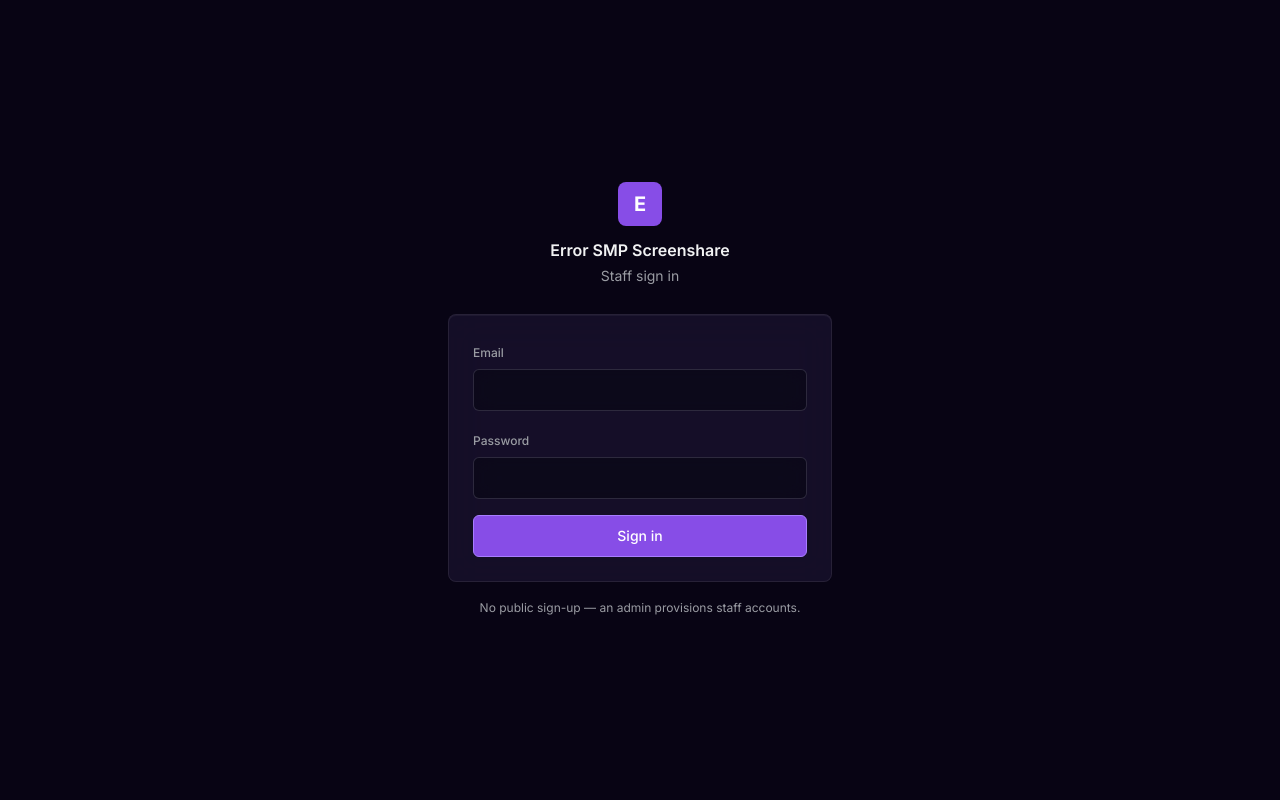
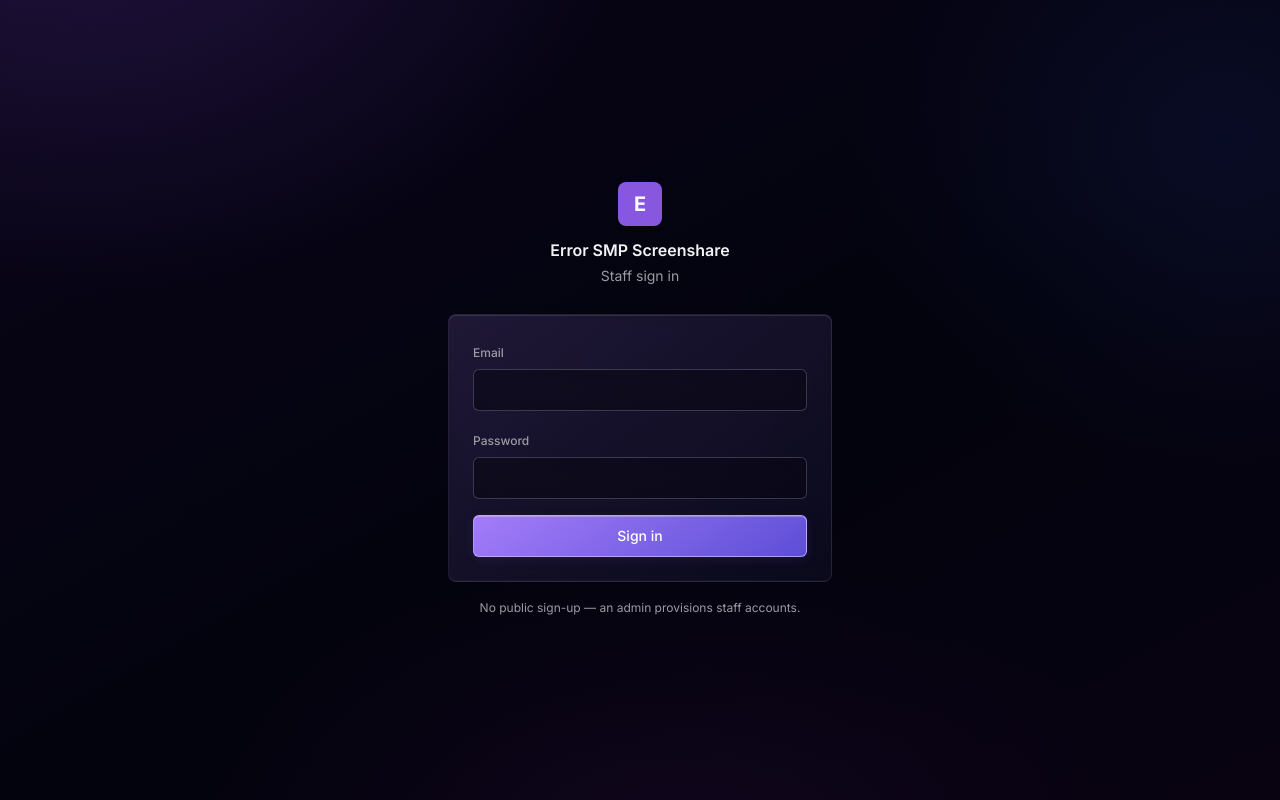
Before and after one commit to NotSkrib/error-pc-check, a React (Vite) app in the folder panel/: page /login in a window 1280 px wide. Built offline with nearby package versions, Linux system fonts and the light colour scheme; no server answers.

Commit message:
style(panel): refine purple liquid glass surfaces

```diff
--- a/panel/src/index.css
+++ b/panel/src/index.css
@@ -10,15 +10,15 @@
   text-rendering: optimizeLegibility;
   --surface: oklch(18% 0.034 295);
   --surface-raised: oklch(21% 0.04 295);
-  --surface-glass: oklch(21% 0.05 295 / 0.76);
-  --surface-glass-strong: oklch(17% 0.04 295 / 0.88);
-  --line: oklch(76% 0.04 295 / 0.13);
-  --line-strong: oklch(76% 0.04 295 / 0.2);
+  --surface-glass: oklch(24% 0.055 296 / 0.62);
+  --surface-glass-strong: oklch(16% 0.045 296 / 0.76);
+  --line: oklch(86% 0.045 296 / 0.15);
+  --line-strong: oklch(86% 0.045 296 / 0.24);
   --text: #f1f2f3;
   --muted: #a3a6ab;
   --quiet: #81858c;
-  --accent: oklch(69% 0.19 296);
-  --accent-strong: oklch(57% 0.22 296);
+  --accent: oklch(73% 0.17 296);
+  --accent-strong: oklch(58% 0.2 296);
 }
 
 html,
@@ -29,7 +29,13 @@ body,
 
 body {
   margin: 0;
-  background: oklch(12.5% 0.04 295);
+  background-color: oklch(11% 0.035 295);
+  background-image:
+    radial-gradient(ellipse 48rem 36rem at 8% -12%, oklch(43% 0.16 296 / 0.27), transparent 68%),
+    radial-gradient(ellipse 34rem 30rem at 96% 18%, oklch(36% 0.14 270 / 0.2), transparent 70%),
+    radial-gradient(ellipse 42rem 26rem at 52% 106%, oklch(32% 0.13 315 / 0.17), transparent 72%),
+    linear-gradient(150deg, oklch(14% 0.045 296), oklch(10% 0.03 278) 58%, oklch(12% 0.04 305));
+  background-attachment: fixed;
   color: var(--text);
   -webkit-font-smoothing: antialiased;
 }
@@ -44,46 +50,47 @@ body {
 }
 
 :is(a, button, [role="button"], input, select, textarea, [tabindex]):focus-visible {
-  outline: 2px solid #ff777b;
+  outline: 2px solid oklch(82% 0.14 296);
   outline-offset: 2px;
 }
 
 @layer components {
   .glass,
   .glass-clear {
-    border: 1px solid oklch(90% 0.035 295 / 0.16);
-    background: linear-gradient(145deg, oklch(35% 0.07 295 / 0.42), oklch(18% 0.04 295 / 0.78) 55%);
-    box-shadow: inset 0 1px 0 oklch(100% 0 0 / 0.09), 0 18px 46px oklch(8% 0.025 295 / 0.2);
-    -webkit-backdrop-filter: blur(22px) saturate(145%);
-    backdrop-filter: blur(22px) saturate(145%);
+    border: 1px solid oklch(92% 0.035 296 / 0.2);
+    background: linear-gradient(148deg, oklch(46% 0.1 296 / 0.32), oklch(24% 0.055 296 / 0.58) 42%, oklch(15% 0.035 280 / 0.78));
+    box-shadow: inset 0 1px 0 oklch(100% 0 0 / 0.14), inset 0 -1px 0 oklch(80% 0.06 296 / 0.05), 0 8px 24px oklch(6% 0.03 285 / 0.2);
+    -webkit-backdrop-filter: blur(28px) saturate(165%);
+    backdrop-filter: blur(28px) saturate(165%);
   }
 
   .glass-clear {
-    border-color: oklch(90% 0.035 295 / 0.1);
-    background: linear-gradient(145deg, oklch(35% 0.07 295 / 0.2), oklch(18% 0.04 295 / 0.56) 55%);
+    border-color: oklch(90% 0.035 296 / 0.13);
+    background: linear-gradient(148deg, oklch(44% 0.09 296 / 0.2), oklch(18% 0.04 296 / 0.48) 58%);
   }
 
   .glass-tint {
-    border: 1px solid oklch(78% 0.13 296 / 0.28);
-    background: oklch(58% 0.16 296 / 0.13);
-    -webkit-backdrop-filter: blur(16px) saturate(140%);
-    backdrop-filter: blur(16px) saturate(140%);
+    border: 1px solid oklch(82% 0.13 296 / 0.36);
+    background: linear-gradient(135deg, oklch(63% 0.16 296 / 0.2), oklch(39% 0.13 280 / 0.12));
+    box-shadow: inset 0 1px 0 oklch(100% 0 0 / 0.1);
+    -webkit-backdrop-filter: blur(20px) saturate(155%);
+    backdrop-filter: blur(20px) saturate(155%);
   }
 
   .card {
     @apply overflow-hidden rounded-lg border border-ink-line;
-    background: var(--surface-glass);
-    box-shadow: inset 0 1px 0 oklch(100% 0 0 / 0.045);
-    -webkit-backdrop-filter: blur(18px) saturate(135%);
-    backdrop-filter: blur(18px) saturate(135%);
+    background: linear-gradient(145deg, oklch(29% 0.065 296 / 0.66), oklch(17% 0.04 283 / 0.74));
+    box-shadow: inset 0 1px 0 oklch(100% 0 0 / 0.11), inset 0 -1px 0 oklch(80% 0.07 296 / 0.045);
+    -webkit-backdrop-filter: blur(24px) saturate(155%);
+    backdrop-filter: blur(24px) saturate(155%);
   }
 
   .app-header {
-    border-color: oklch(90% 0.035 295 / 0.12);
+    border-color: oklch(90% 0.035 296 / 0.16);
     background: var(--surface-glass-strong);
-    box-shadow: 0 8px 28px oklch(7% 0.025 295 / 0.16);
-    -webkit-backdrop-filter: blur(24px) saturate(150%);
-    backdrop-filter: blur(24px) saturate(150%);
+    box-shadow: inset 0 -1px 0 oklch(100% 0 0 / 0.055);
+    -webkit-backdrop-filter: blur(30px) saturate(165%);
+    backdrop-filter: blur(30px) saturate(165%);
   }
 
   .client-error-table thead {
@@ -120,20 +127,22 @@ body {
 
   .input:focus {
     border-color: var(--accent);
-    box-shadow: 0 0 0 3px rgba(229, 72, 77, 0.16);
+    background: oklch(20% 0.05 296 / 0.78);
+    box-shadow: 0 0 0 3px oklch(69% 0.19 296 / 0.2), inset 0 1px 0 oklch(100% 0 0 / 0.07);
   }
 
   .btn {
     @apply inline-flex select-none items-center justify-center gap-2 rounded-md border px-3 py-2 text-sm font-medium text-fg transition-colors disabled:pointer-events-none disabled:opacity-45;
     border-color: var(--line-strong);
-    background: oklch(28% 0.04 295 / 0.62);
-    -webkit-backdrop-filter: blur(12px);
-    backdrop-filter: blur(12px);
+    background: linear-gradient(145deg, oklch(37% 0.055 296 / 0.64), oklch(23% 0.04 282 / 0.72));
+    box-shadow: inset 0 1px 0 oklch(100% 0 0 / 0.1);
+    -webkit-backdrop-filter: blur(16px) saturate(150%);
+    backdrop-filter: blur(16px) saturate(150%);
   }
 
   .btn:hover:not(:disabled) {
-    background: oklch(36% 0.05 295 / 0.76);
-    border-color: rgba(255, 255, 255, 0.24);
+    background: linear-gradient(145deg, oklch(46% 0.075 296 / 0.72), oklch(30% 0.055 282 / 0.8));
+    border-color: oklch(92% 0.04 296 / 0.3);
   }
 
   .btn:active:not(:disabled) {
@@ -141,14 +150,15 @@ body {
   }
 
   .btn-primary {
-    border-color: var(--accent);
-    background: var(--accent-strong);
+    border-color: oklch(84% 0.13 296 / 0.68);
+    background: linear-gradient(145deg, oklch(68% 0.18 296), oklch(52% 0.2 282));
     color: white;
+    box-shadow: inset 0 1px 0 oklch(100% 0 0 / 0.24), 0 3px 10px oklch(43% 0.16 296 / 0.2);
   }
 
   .btn-primary:hover:not(:disabled) {
-    border-color: oklch(78% 0.15 296);
-    background: oklch(63% 0.21 296);
+    border-color: oklch(90% 0.1 296);
+    background: linear-gradient(145deg, oklch(74% 0.16 296), oklch(59% 0.19 282));
   }
 
   .btn-ghost {
```
